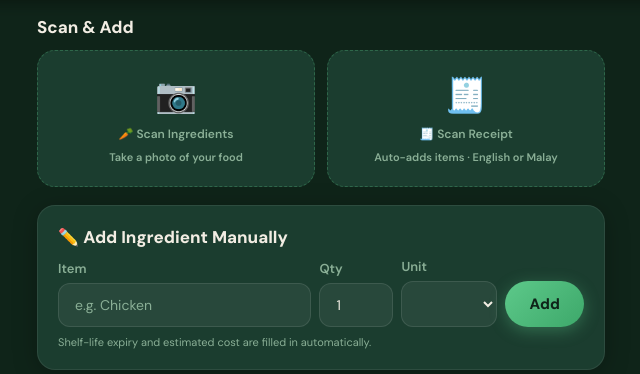
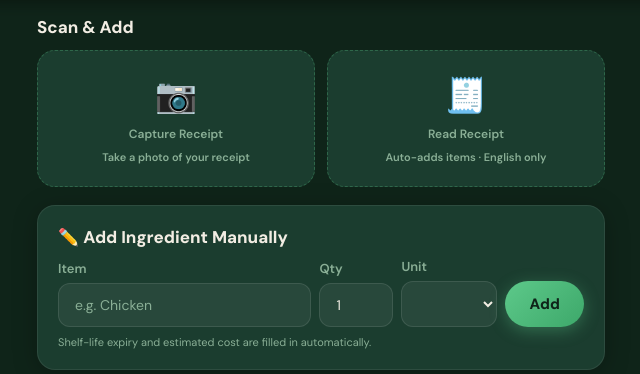
Before and after one commit to akk1029/caffinated_coders, a FastAPI app: template backend/app/templates/inventory.html in a window 1280 px wide. Shown: the part 58-432 px from the top of the page, without its empty margins (319-959 px from the left). Run offline with FastAPI, Linux system fonts and the light colour scheme; the template is opened without the code that fills it, so the values that code supplies are empty.

Commit message:
update wording

```diff
--- a/backend/app/templates/inventory.html
+++ b/backend/app/templates/inventory.html
@@ -9,13 +9,13 @@
 <div class="scan-grid">
   <div class="scan-card" onclick="document.getElementById('camera-input').click()">
     <span class="scan-icon">📷</span>
-    <span id="camera-btn">🥕 Scan Ingredients</span>
-    <span class="text-muted" style="font-size:11px">Take a photo of your food</span>
+    <span id="camera-btn">Capture Receipt</span>
+    <span class="text-muted" style="font-size:11px">Take a photo of your receipt</span>
   </div>
   <div class="scan-card" onclick="document.getElementById('receipt-input').click()">
     <span class="scan-icon">🧾</span>
-    <span id="receipt-btn">🧾 Scan Receipt</span>
-    <span class="text-muted" style="font-size:11px">Auto-adds items · English or Malay</span>
+    <span id="receipt-btn">Read Receipt</span>
+    <span class="text-muted" style="font-size:11px">Auto-adds items · English only</span>
   </div>
 </div>
 
```
